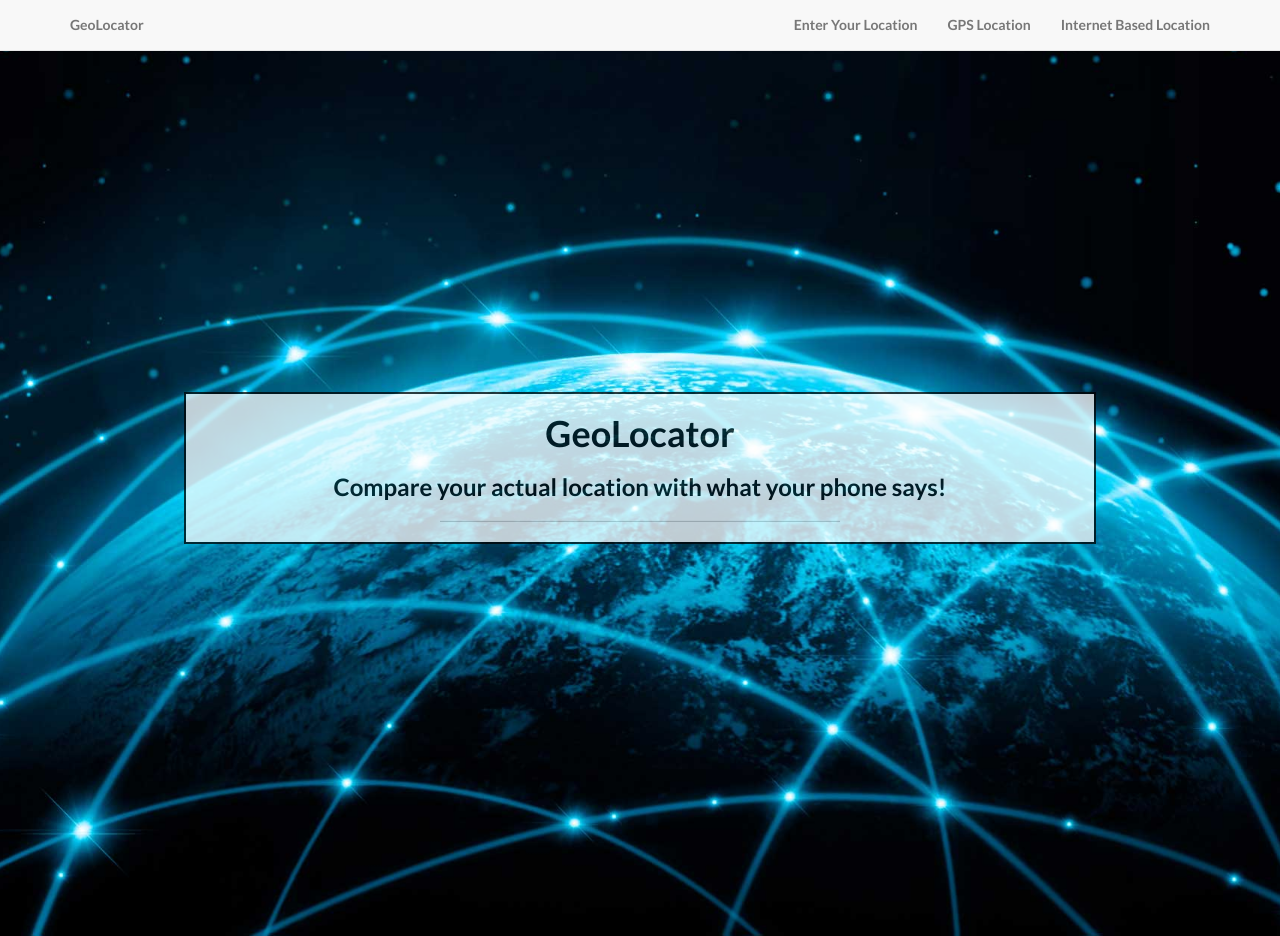
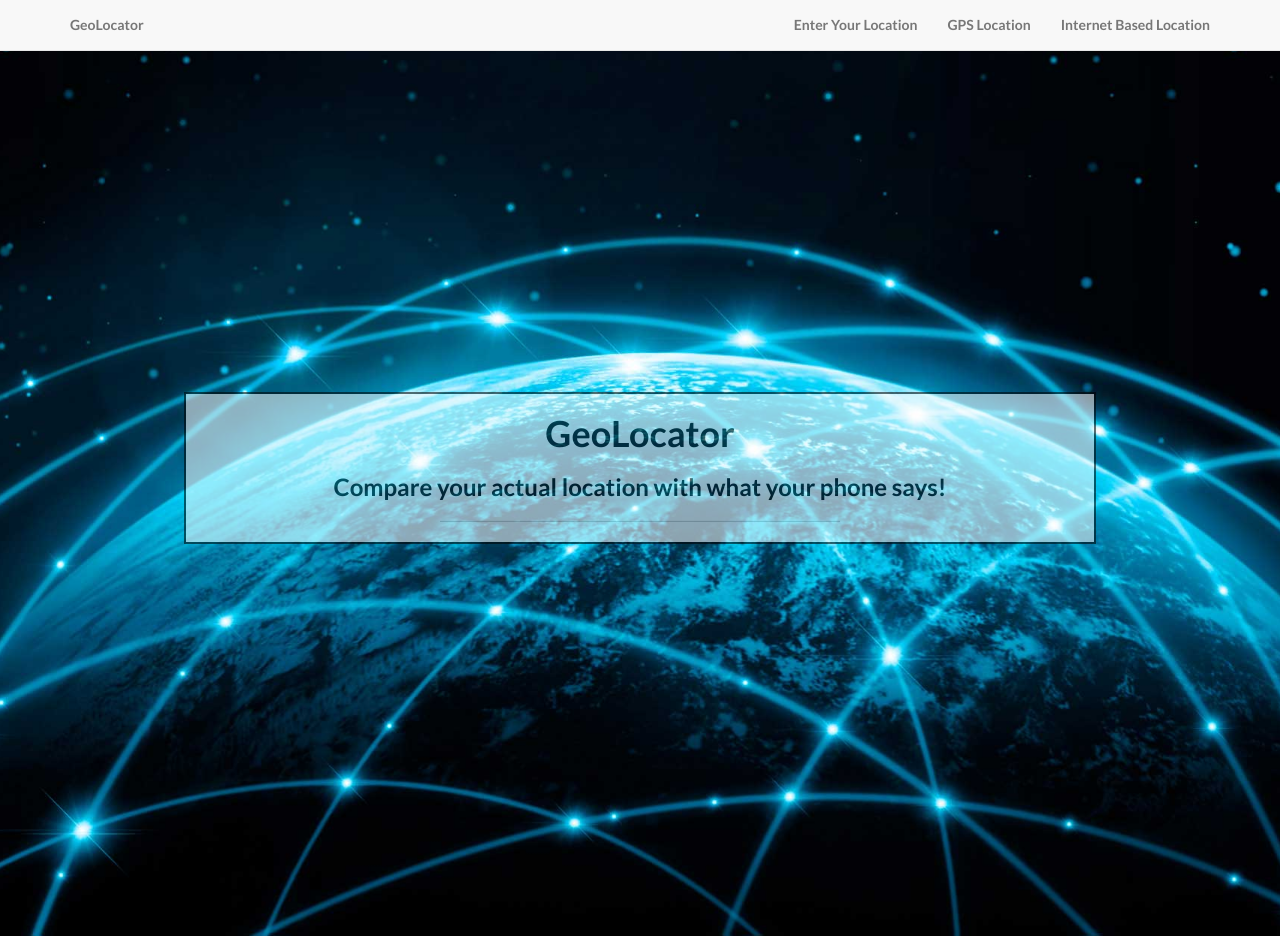
Before and after one commit to trulyshruti/GeoLocator, a plain HTML site: page index.html in a window 1280 px wide. Shown: the top 936 px of the page. Drawn offline with Linux system fonts and the light colour scheme; some packages are replaced by stand-ins of ours.

Commit message:
changed opacity

```diff
--- a/css/landing-page.css
+++ b/css/landing-page.css
@@ -34,7 +34,7 @@ h6 {
     margin: 10%;
     background-color: #ffffff;
     border: 2px solid black;
-    opacity: 0.75;
+    opacity: 0.55;
     color: black;
 }
 
--- a/index.html
+++ b/index.html
@@ -74,8 +74,8 @@
                 <div class="col-lg-12">
                     <div class="intro-message">
                     <div class="transbox2">
-                        <h1>GeoLocator</h1>
-                        <h3>Compare your actual location with what your phone says!</h3>
+                        <h1><b>GeoLocator</b></h1>
+                        <h3></b>Compare your actual location with what your phone says!</b></h3>
                         <hr class="intro-divider">
                     </div>
                     </div>
```
